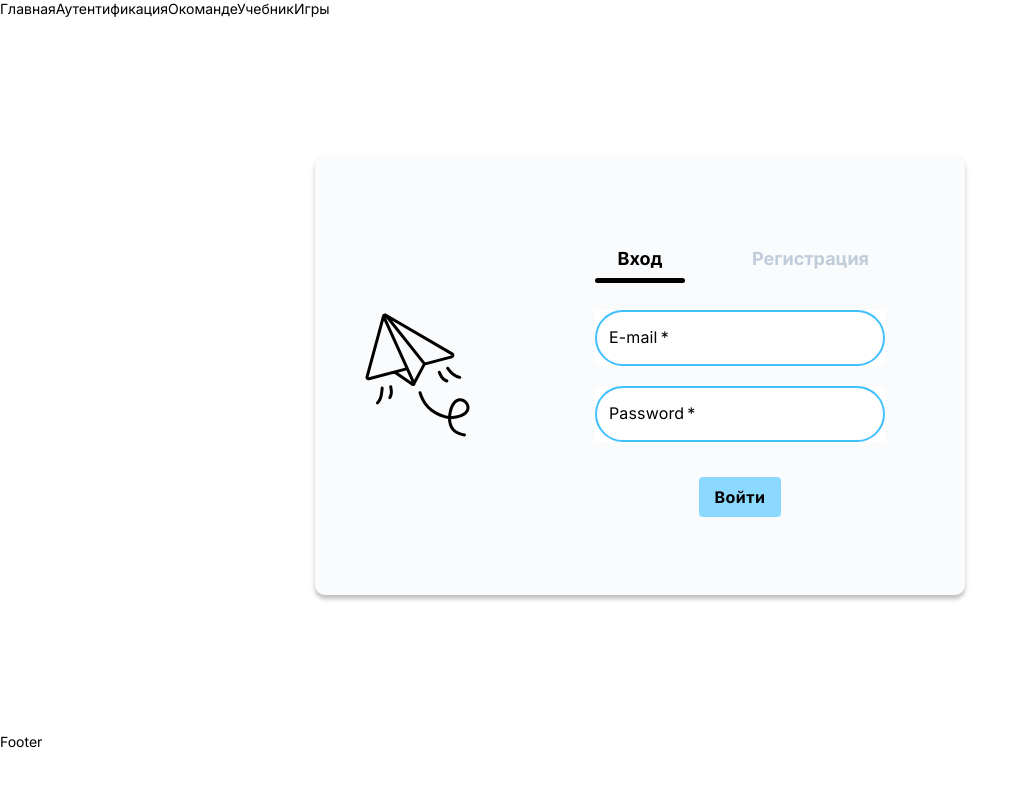
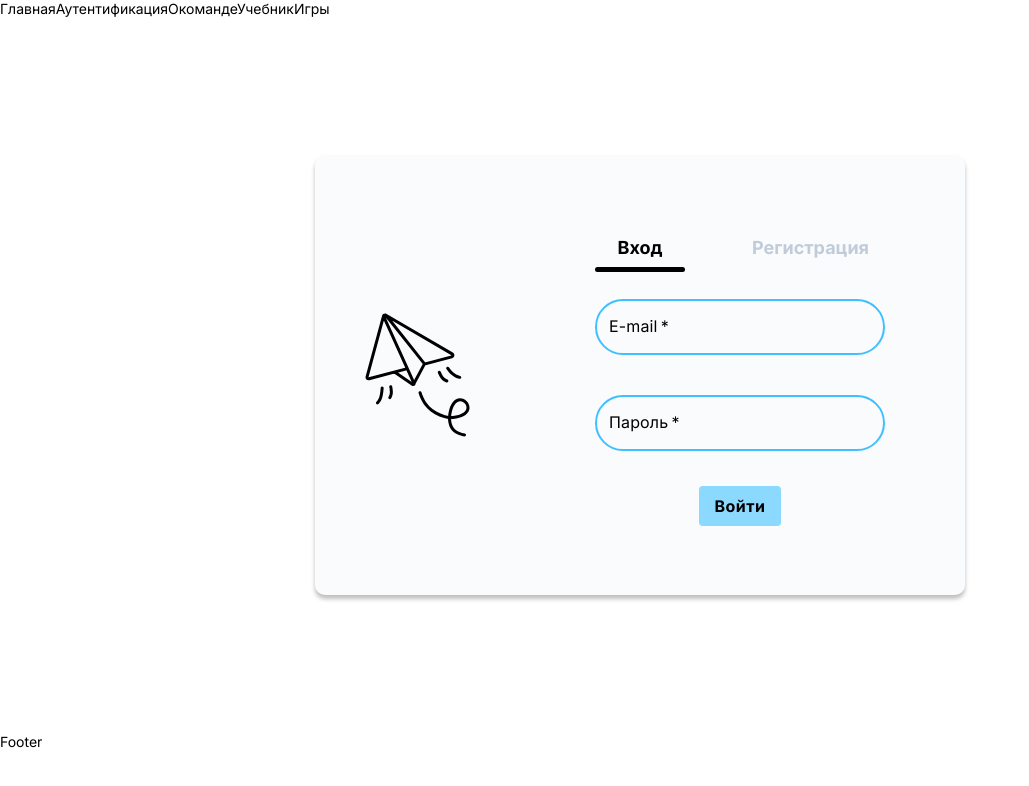
Before and after one commit to ninox14/rs-lang, a React (Create React App) app: page /auth in a window 1280 px wide. Shown: the top 786 px of the page, without its empty margins (0-1029 px from the left). Built offline with nearby package versions, Linux system fonts and the light colour scheme.

Commit message:
feat: auth page and form component

```diff
--- a/src/components/Form/Form.scss
+++ b/src/components/Form/Form.scss
@@ -2,7 +2,6 @@
 
 .form {
   width: 100%;
-
   padding-top: 27px;
 
   display: flex;
@@ -12,7 +11,7 @@
   &__inputs {
     display: flex;
     flex-direction: column;
-    row-gap: 20px;
+    row-gap: 40px;
   }
 
   & .button {
@@ -34,10 +33,17 @@
   }
 
 .input {
-  width: 100%;
-  background-color: $white;
   font-family: inherit!important;
-
+  position: relative;
+  & .helper_text {
+    position: absolute;
+    bottom: 0;
+    left: 0;
+    transform: translateY(100%);
+  }
+  & .MuiFormHelperText-root {
+    background-color: transparent;
+  }
 
   & .MuiInputLabel-root {
     font-family: inherit!important;
@@ -57,6 +63,7 @@
 
   & .MuiOutlinedInput-root {
     border-color: $accent-blue;
+
     &:hover fieldset{
       border-color: $accent-blue;
     }
--- a/src/components/Form/Form.tsx
+++ b/src/components/Form/Form.tsx
@@ -1,4 +1,4 @@
-import { FC, useCallback } from 'react';
+import { FC } from 'react';
 import './Form.scss';
 
 import TextField from '@mui/material/TextField';
@@ -11,6 +11,7 @@ import * as yup from 'yup';
 interface FomrProps {
   type: 'login' | 'register';
 }
+
 interface FormValues {
   email: string;
   password: string;
@@ -40,7 +41,7 @@ export const Form: FC<FomrProps> = ({ type }) => {
   });
 
   // TODO: Onsubmit for api
-  const onSubmit: SubmitHandler<FormValues> = (data) => {};
+  const onSubmit: SubmitHandler<FormValues> = () => {};
 
   return (
     <form className="form" onSubmit={handleSubmit(onSubmit)} noValidate>
@@ -49,21 +50,25 @@ export const Form: FC<FomrProps> = ({ type }) => {
           type="email"
           error={!!errors.email}
           helperText={errors.email ? errors.email.message : null}
+          FormHelperTextProps={{ className: 'helper_text' }}
           className="input"
           label="E-mail"
           variant="outlined"
           required
           inputProps={{ ...register('email') }}
+          fullWidth
         />
         <TextField
           type="password"
           error={!!errors.password}
           helperText={errors.password ? errors.password.message : null}
+          FormHelperTextProps={{ className: 'helper_text' }}
           className="input"
-          label="Password"
+          label="Пароль"
           variant="outlined"
           required
           inputProps={{ ...register('password') }}
+          fullWidth
         />
       </div>
       <Button type="submit" className="button" variant="contained">
--- a/src/pages/Auth/Auth.scss
+++ b/src/pages/Auth/Auth.scss
@@ -19,8 +19,7 @@
 
   &__form-container {
     width: 350px;
-    height: 340px;
-    padding: 30px;
+    padding: 0 30px;
   }
 }
 
@@ -47,18 +46,11 @@
     color: $black!important;
   }
   & .MuiTabs-indicator {
-    // display: flex;
-    // justify-content: center;
-    // background-color: transparent;
     height: 5px;
     background-color: $black;
     border-radius: 3px;
   }
-  // & .MuiTabs-indicatorSpan {
-  //   height: 5px;
-  //   border-radius: 3px;
-  //   max-width: 40px;
-  //   width: 100%;
-  //   background-color: $black;
-  // }
 }
+.tab_panel {
+  height: 100%;
+}
--- a/src/pages/Auth/Auth.tsx
+++ b/src/pages/Auth/Auth.tsx
@@ -7,6 +7,7 @@ import Tabs from '@mui/material/Tabs';
 import Tab from '@mui/material/Tab';
 import Box from '@mui/material/Box';
 import { Form } from '../../components/Form/Form';
+
 interface TabPanelProps {
   index: number;
   value: number;
@@ -21,6 +22,7 @@ const TabPanel: FC<TabPanelProps> = (props) => {
       hidden={value !== index}
       id={`simple-tabpanel-${index}`}
       aria-labelledby={`simple-tab-${index}`}
+      className="tab_panel"
       {...other}
     >
       {value === index && children}
@@ -48,12 +50,7 @@ export const Auth: FC = () => {
         <PlaneSvg />
         <div className="auth__form-container">
           <Box sx={{ width: '100%' }}>
-            <Tabs
-              className="auth_tabs"
-              value={value}
-              onChange={handleChange}
-              // TabIndicatorProps={{ children: <span className="MuiTabs-indicatorSpan" /> }}
-            >
+            <Tabs className="auth_tabs" value={value} onChange={handleChange}>
               <Tab label="Вход" {...allyProps(0)} />
               <Tab label="Регистрация" {...allyProps(1)} />
             </Tabs>
@@ -62,7 +59,7 @@ export const Auth: FC = () => {
             <Form type="login" />
           </TabPanel>
           <TabPanel value={value} index={1}>
-            Item Two
+            <Form type="register" />
           </TabPanel>
         </div>
       </div>
```
